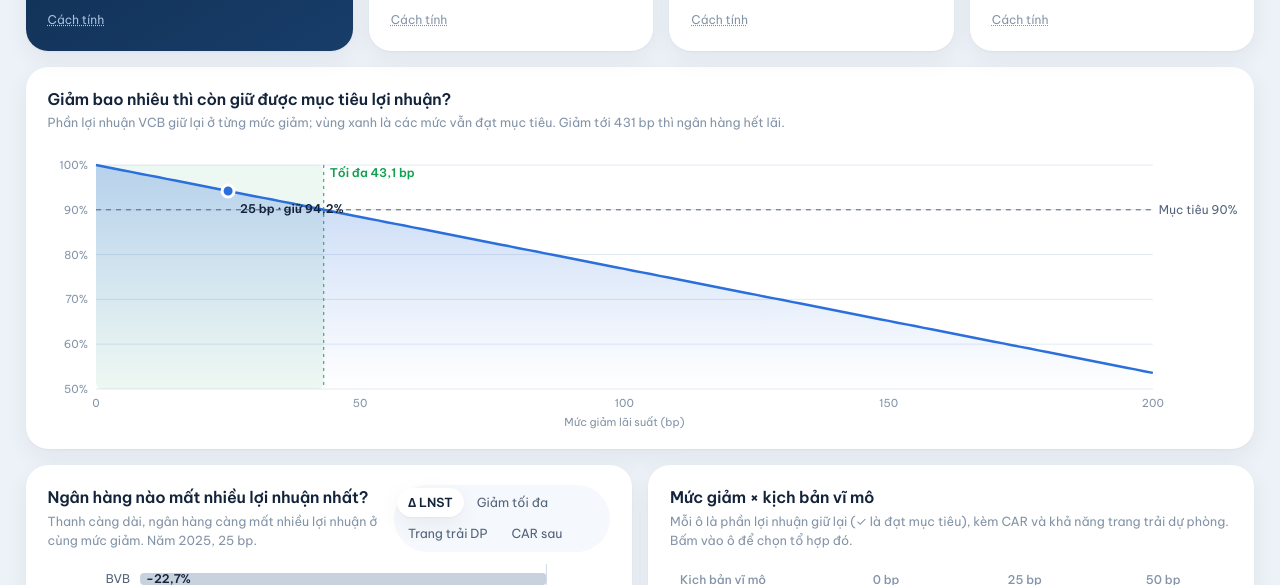
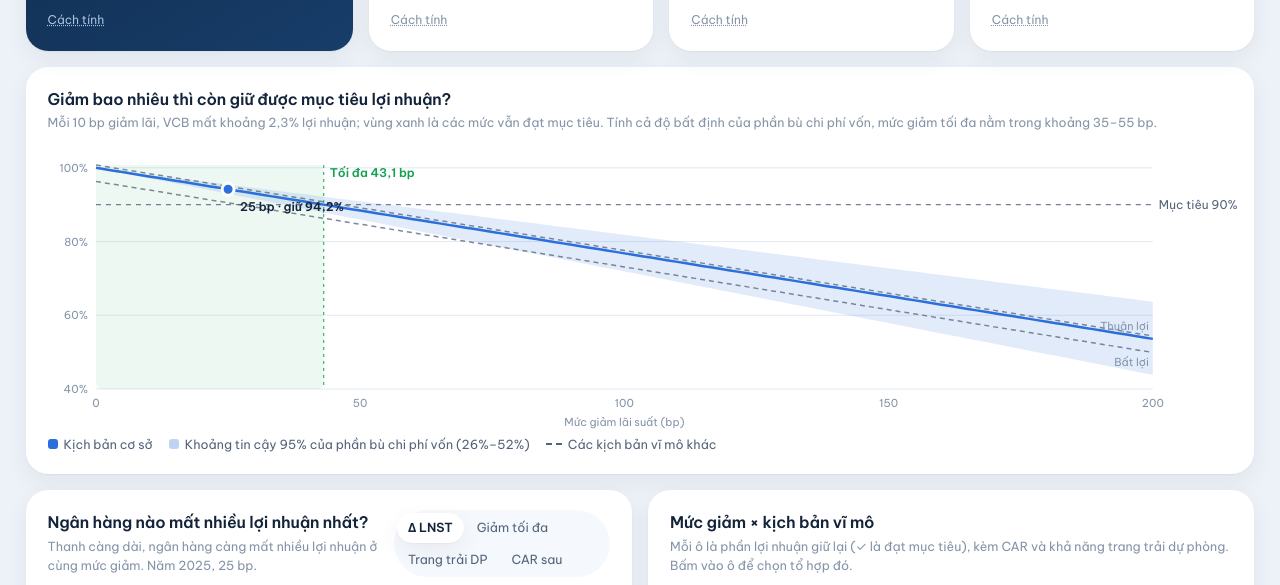
Before and after one commit to meomeolucifr/vietleap26, a plain HTML site: page dashboard/index.html in a window 1280 px wide. Shown: the part 795-1380 px from the top of the page. Drawn offline with Linux system fonts and the light colour scheme.

Commit message:
Bieu do do nhay: them dai bat dinh cua phi, cac kich ban vi mo, do doc
- Dai mo = khoang tin cay 95% cua phan bu chi phi von (mo hinh pass_bank); muc giam toi da thanh mot khoang
- Hai kich ban vi mo con lai ve net dut
- Mo ta ghi do doc moi 10 bp; ghi ro gia dinh tuyen tinh trong Han che va docs

Co-Authored-By: Claude Opus 5.5 <noreply@anthropic.com>

```diff
--- a/dashboard/index.html
+++ b/dashboard/index.html
@@ -684,13 +684,27 @@
   // ---------- độ nhạy ----------
   function drawSens(r, s) {
     const el = $('chart-sens'), w = W(el), h = Math.round(Math.max(280, Math.min(360, w * 0.24))), m = { t: 20, r: 80, b: 40, l: 48 };
-    $('sens-desc').textContent = L(`Phần lợi nhuận ${r.bank} giữ lại ở từng mức giảm; vùng xanh là các mức vẫn đạt mục tiêu.`, `Share of ${r.bank}'s profit kept at each cut; the green zone still meets the target.`) +
-      (s.beBp ? L(` Giảm tới ${f0.format(s.beBp)} bp thì ngân hàng hết lãi.`, ` At ${f0.format(s.beBp)} bp the bank stops making a profit.`) : '');
-    if (!(r.pat > 0)) { el.innerHTML = `<p class="desc">${L('LNST năm nền ≤ 0 nên không tính được tỷ lệ giữ lại. Chọn năm hoặc ngân hàng khác.', 'Base-year profit ≤ 0, so retention cannot be computed. Pick another year or bank.')}</p>`; return; }
+    if (!(r.pat > 0)) {
+      $('sens-desc').textContent = '';
+      el.innerHTML = `<p class="desc">${L('LNST năm nền ≤ 0 nên không tính được tỷ lệ giữ lại. Chọn năm hoặc ngân hàng khác.', 'Base-year profit ≤ 0, so retention cannot be computed. Pick another year or bank.')}</p>`; return;
+    }
+    // mô hình là tuyến tính theo mức giảm (mỗi bp mất cùng một khoản), nên thông tin đáng giá nằm ở độ dốc,
+    // độ bất định của φ (khoảng tin cậy 95% của mô hình pass_bank) và khác biệt giữa các kịch bản vĩ mô
+    const ci = PASS_BANK && Math.abs(S.phi - PHI_DATA) < 1e-9 ? PASS_BANK.coefs.find(c => c.var === 'd_yield') : null;
     const xmax = Math.max(200, Math.ceil(S.bp * 1.4 / 50) * 50, s.maxBp ? Math.min(500, Math.ceil(s.maxBp * 1.3 / 50) * 50) : 0);
-    const pts = []; for (let i = 0; i <= 120; i++) { const b = xmax * i / 120; pts.push([b, sim(r, b).retain]); }
-    const yt = ticks(Math.min(0.5, ...pts.map(p => p[1]), S.q - 0.05), 1, 5).filter(v => v <= 1 + 1e-9), y0 = yt[0];
-    const x = v => m.l + v / xmax * (w - m.l - m.r), y = v => m.t + (1 - (v - y0) / (1 - y0)) * (h - m.t - m.b);
+    const curve = p => Array.from({ length: 121 }, (_, i) => { const b = xmax * i / 120; return [b, sim(r, b, { ...S, ...p }).retain]; });
+    const pts = curve({}), lo = ci ? curve({ phi: ci.lo }) : null, hi = ci ? curve({ phi: ci.hi }) : null;
+    const alt = ECON.scenarios.filter(sc => sc.id !== S.macro).map(sc => ({ sc, pts: curve({ macro: sc.id }) }));
+    const per10 = sim(r, 0).retain - sim(r, 10).retain;
+    const mx = ci ? [sim(r, S.bp, { ...S, phi: ci.lo }).maxBp, sim(r, S.bp, { ...S, phi: ci.hi }).maxBp] : null;
+    $('sens-desc').textContent = L(`Mỗi 10 bp giảm lãi, ${r.bank} mất khoảng ${pct(per10)} lợi nhuận; vùng xanh là các mức vẫn đạt mục tiêu.`, `Every 10 bp cut costs ${r.bank} about ${pct(per10)} of profit; the green zone still meets the target.`) +
+      (mx && ok(mx[0]) && ok(mx[1]) ? L(` Tính cả độ bất định của phần bù chi phí vốn, mức giảm tối đa nằm trong khoảng ${f0.format(Math.floor(mx[0]))}–${f0.format(Math.floor(mx[1]))} bp.`,
+                                       ` Allowing for uncertainty in the funding offset, the maximum cut lies between ${f0.format(Math.floor(mx[0]))} and ${f0.format(Math.floor(mx[1]))} bp.`) : '');
+    const allY = [pts, lo || [], ...alt.map(a => a.pts)].flat().map(p => p[1]);
+    // trần trục: 100%, trừ khi kịch bản thuận lợi đẩy lợi nhuận lên trên mức năm nền
+    const yTop = Math.max(1, ...allY);
+    const yt = ticks(Math.min(0.5, ...allY, S.q - 0.05), yTop, 5).filter(v => v <= yTop + 1e-9), y0 = yt[0], y1 = yTop;
+    const x = v => m.l + v / xmax * (w - m.l - m.r), y = v => m.t + (1 - (v - y0) / (y1 - y0)) * (h - m.t - m.b);
     let g = gradDefs('sg');
     yt.forEach(v => g += `<line x1="${m.l}" x2="${w - m.r}" y1="${y(v)}" y2="${y(v)}" stroke="var(--line)"/><text class="t-tick" x="${m.l - 8}" y="${y(v) + 4}" text-anchor="end">${f0.format(v * 100)}%</text>`);
     ticks(0, xmax, 6).filter(v => v <= xmax).forEach(v => g += `<text class="t-tick" x="${x(v)}" y="${h - m.b + 18}" text-anchor="middle">${f0.format(v)}</text>`);
@@ -701,9 +715,15 @@
       if (s.maxBp <= xmax) g += `<line x1="${xm}" x2="${xm}" y1="${m.t}" y2="${h - m.b}" stroke="var(--good)" stroke-dasharray="3 4"/>
         <text class="t-strong" x="${xm + 6}" y="${m.t + 12}" style="fill:var(--good)">${L('Tối đa', 'Max')} ${f1.format(s.maxBp)} bp</text>`;
     }
-    const line = pts.map((p, i) => (i ? 'L' : 'M') + x(p[0]).toFixed(1) + ',' + y(p[1]).toFixed(1)).join('');
-    g += `<path d="${line}L${x(xmax)},${h - m.b}L${m.l},${h - m.b}Z" fill="url(#sg)"/>`;
-    g += `<path d="${line}" fill="none" stroke="var(--accent)" stroke-width="2.5"/>`;
+    const path = P => P.map((p, i) => (i ? 'L' : 'M') + x(p[0]).toFixed(1) + ',' + y(p[1]).toFixed(1)).join('');
+    if (ci) g += `<path d="${path(hi)}${path(lo.slice().reverse()).replace('M', 'L')}Z" fill="var(--accent)" opacity=".14"/>`;
+    // nhãn ở cuối đường: đường cao hơn ghi phía trên, đường thấp hơn ghi phía dưới, để hai nhãn không đè nhau
+    alt.slice().sort((a, b) => b.pts[b.pts.length - 1][1] - a.pts[a.pts.length - 1][1]).forEach((a, i) => {
+      const end = a.pts[a.pts.length - 1];
+      g += `<path d="${path(a.pts)}" fill="none" stroke="var(--ink-2)" stroke-width="1.5" stroke-dasharray="5 4" opacity=".75"/>
+        <text class="t-tick" x="${x(end[0]) - 4}" y="${y(end[1]) + (i === 0 ? -6 : 14)}" text-anchor="end">${esc(scLabel(a.sc))}</text>`;
+    });
+    g += `<path d="${path(pts)}" fill="none" stroke="var(--accent)" stroke-width="2.5"/>`;
     g += `<line x1="${m.l}" x2="${w - m.r}" y1="${y(S.q)}" y2="${y(S.q)}" stroke="var(--ink-2)" stroke-dasharray="5 5"/>
       <text class="t-lbl" x="${w - m.r + 6}" y="${y(S.q) + 4}">${L('Mục tiêu', 'Target')} ${f0.format(S.q * 100)}%</text>`;
     // nhãn điểm đang chọn đặt dưới-phải đường để không đè nhãn "Tối đa" ở mép trên
@@ -712,7 +732,11 @@
       <text class="t-strong" x="${cx + (right ? -12 : 12)}" y="${cy + 22}" text-anchor="${right ? 'end' : 'start'}">${f0.format(S.bp)} bp · ${L('giữ', 'keeps')} ${pct(s.retain)}</text>`;
     g += `<line id="sx" y1="${m.t}" y2="${h - m.b}" stroke="var(--line-2)" visibility="hidden"/><circle id="sd" r="5" fill="var(--card)" stroke="var(--accent)" stroke-width="2" visibility="hidden"/>
       <rect class="hit" x="${m.l}" y="${m.t}" width="${w - m.l - m.r}" height="${h - m.t - m.b}" fill="transparent" style="cursor:crosshair"/>`;
-    el.innerHTML = `<svg viewBox="0 0 ${w} ${h}" role="img" aria-label="${L('Đường độ nhạy LNST giữ lại theo mức giảm', 'Profit retained by rate cut')}">${g}</svg>`;
+    const cur = ECON.scenarios.find(sc => sc.id === S.macro);
+    el.innerHTML = `<svg viewBox="0 0 ${w} ${h}" role="img" aria-label="${L('Đường độ nhạy LNST giữ lại theo mức giảm', 'Profit retained by rate cut')}">${g}</svg>
+      <div class="legend"><span><i style="background:var(--accent)"></i>${cur ? L('Kịch bản ', '') + esc(scLabel(cur).toLowerCase()) + L('', ' scenario') : L('Mô phỏng', 'Simulation')}</span>` +
+      (ci ? `<span><i style="background:var(--accent);opacity:.3"></i>${L(`Khoảng tin cậy 95% của phần bù chi phí vốn (${pct(ci.lo, 0)}–${pct(ci.hi, 0)})`, `95% confidence interval of the funding offset (${pct(ci.lo, 0)}–${pct(ci.hi, 0)})`)}</span>` : '') +
+      (alt.length ? `<span><i style="height:0;width:16px;border-radius:0;border-top:2px dashed var(--ink-2)"></i>${L('Các kịch bản vĩ mô khác', 'Other macro scenarios')}</span>` : '') + `</div>`;
     const svg = el.querySelector('svg'), hit = svg.querySelector('.hit'), sx = svg.querySelector('#sx'), sd = svg.querySelector('#sd');
     let hb = null;
     hit.addEventListener('mousemove', ev => {
@@ -866,6 +890,8 @@
         'The data has no repricing-gap table, so timing is set by average months in effect. The 12-month default is an upper bound, which is why VCB\'s savings at 25 bp (about VND 4,200 bn) exceed the ALCO proposal\'s VND 2,666 bn, which follows the repricing schedule.'),
       L(`"Chi phí vốn giảm theo" mặc định ${pct(PHI_DATA, 0)}: hệ số truyền dẫn khi riêng một ngân hàng đổi lãi (hồi quy panel có hiệu ứng cố định năm). Đây là tương quan lịch sử, không phải cam kết; 0% là kịch bản xấu nhất.`,
         `"Funding cost offset" defaults to ${pct(PHI_DATA, 0)}: the pass-through when one bank moves alone (panel regression with year fixed effects). A historical correlation, not a guarantee; 0% is the worst case.`),
+      L('Tác động là tuyến tính theo mức giảm: mỗi bp làm mất cùng một khoản lợi nhuận. Thực tế có thể cong, vì phần bù chi phí vốn có thể đổi theo mức giảm và lãi thấp hơn giúp người vay trả nợ tốt hơn; dữ liệu năm không đủ để ước lượng độ cong này. Dải mờ trên biểu đồ thể hiện độ bất định của phần bù chi phí vốn.',
+        'The impact is linear in the cut: every bp costs the same amount of profit. In reality it may curve, since the funding offset can change with the size of the cut and lower rates help borrowers repay; annual data cannot estimate this curvature. The shaded band on the chart shows the uncertainty in the funding offset.'),
       L('Mô phỏng giả định mỗi bp NIM mất làm ROA mất 0,8 bp; mô hình panel cho thấy ngân hàng thường bù được một phần, nên thiệt hại LNST là cận trên.',
         'The simulator assumes each bp of lost NIM costs 0.8 bp of ROA; the panel model shows banks usually recover part of it, so the profit hit is an upper bound.'),
       L('Dư nợ là số dư cuối năm nền, gộp trước dự phòng. NIM tính trên tổng tài sản, nên chỉ là đại diện cho NIM trên tài sản sinh lãi.',
```
Also changed, not shown: 1 other file.
